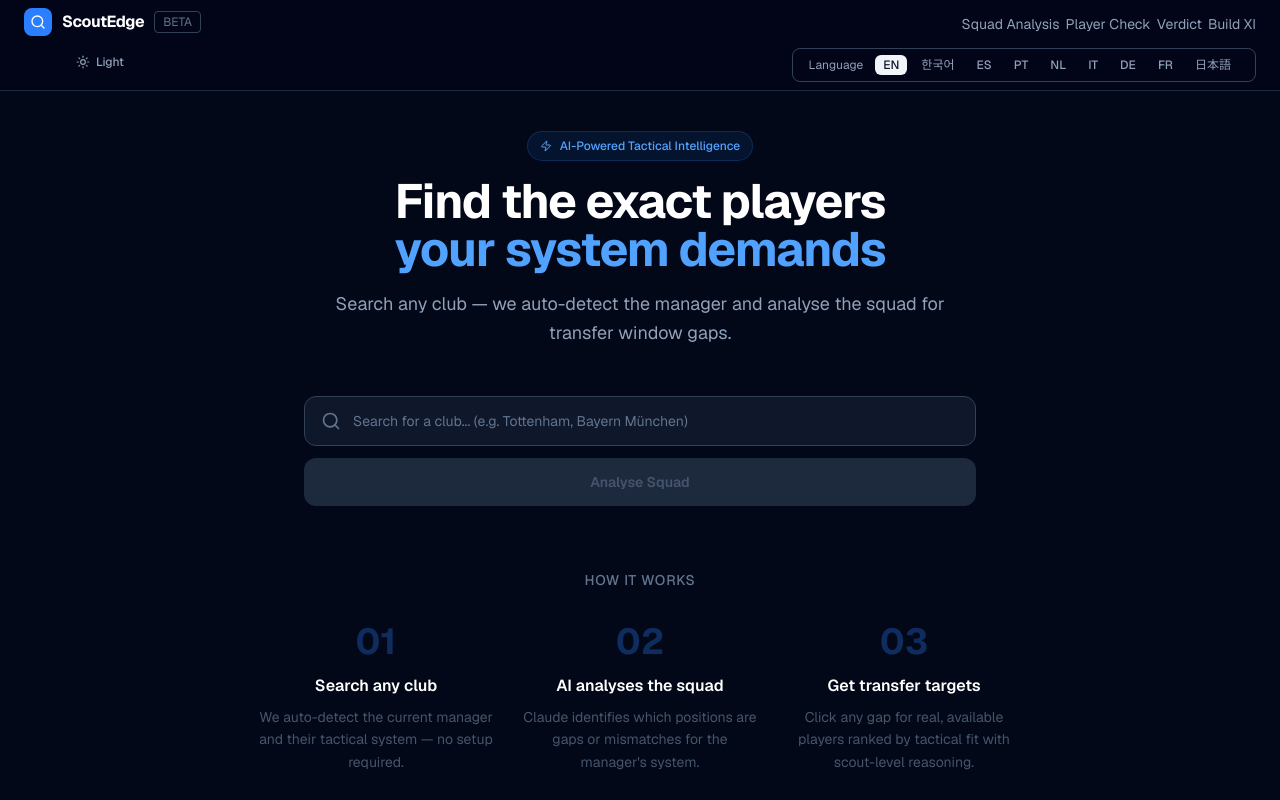
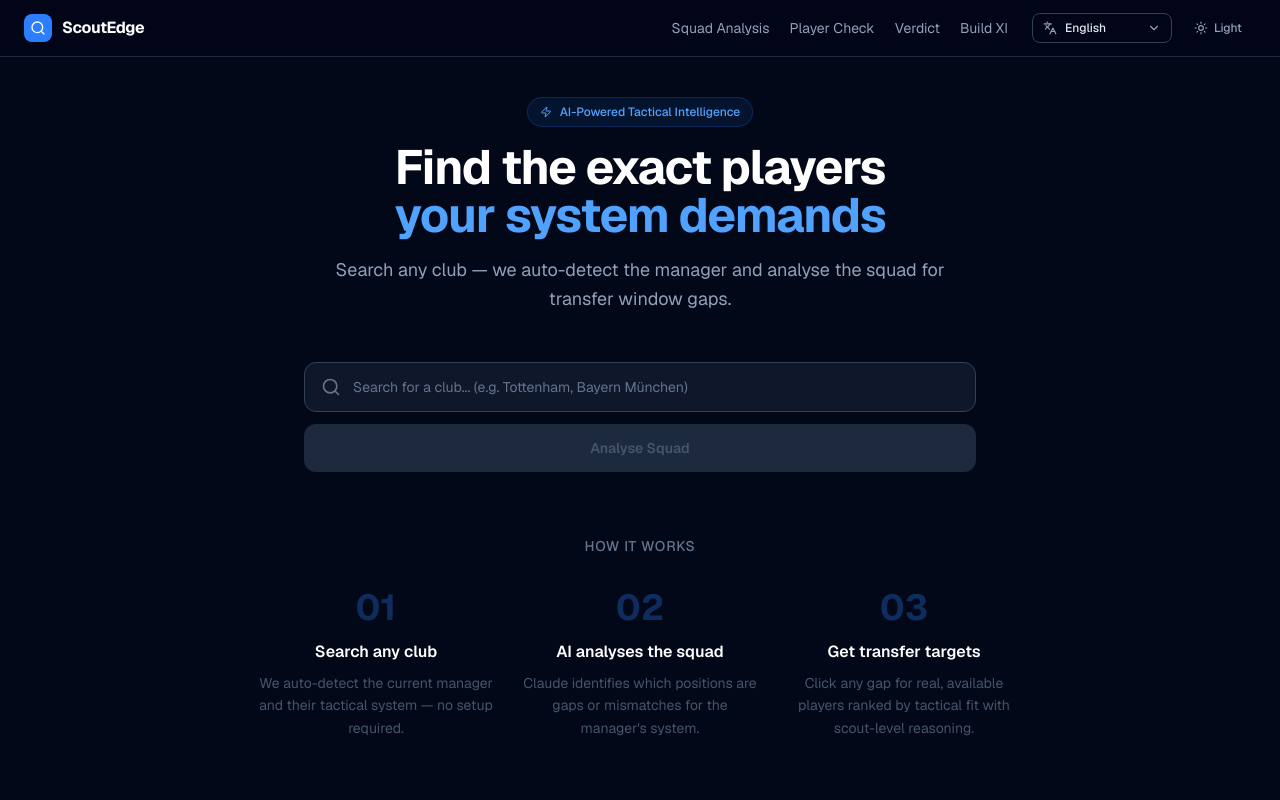
Before and after one commit to suheum-heo/scout-edge, a Next.js app: page / in a window 1280 px wide. Shown: the top 800 px of the page. Built offline with nearby package versions, Linux system fonts and the light colour scheme.

Commit message:
Simplify header controls layout

```diff
--- a/src/components/AppShell.tsx
+++ b/src/components/AppShell.tsx
@@ -8,28 +8,22 @@ import { ThemeToggle } from '@/components/ThemeToggle'
 export default function AppShell({ children }: { children: React.ReactNode }) {
   const { t } = useLanguage()
   const navLinkClassName =
-    'whitespace-nowrap text-slate-600 dark:text-slate-400 hover:text-slate-900 dark:hover:text-white text-sm px-3 py-1.5 rounded-lg hover:bg-[#EEF2F7] dark:hover:bg-slate-800 transition-colors md:px-0'
+    'whitespace-nowrap text-slate-600 dark:text-slate-400 hover:text-slate-900 dark:hover:text-white text-sm px-3 py-1.5 rounded-lg hover:bg-[#EEF2F7] dark:hover:bg-slate-800 transition-colors lg:px-0'
 
   return (
     <>
       <nav className="border-b border-slate-200 dark:border-slate-800 bg-slate-100/80 dark:bg-slate-950/80 backdrop-blur-sm sticky top-0 z-50">
-        <div className="max-w-[1400px] mx-auto px-4 sm:px-6 min-h-14 py-2">
-          <div className="flex flex-col gap-4 md:grid md:grid-cols-[auto_1fr] md:grid-rows-[auto_auto] md:items-start md:gap-x-8 md:gap-y-2">
-            <Link href="/" className="flex shrink-0 items-center gap-2.5 hover:opacity-80 transition-opacity md:col-start-1 md:row-start-1">
+        <div className="max-w-[1400px] mx-auto px-4 sm:px-6 min-h-14 py-3">
+          <div className="flex flex-col gap-3 lg:grid lg:grid-cols-[auto_1fr_auto] lg:items-center lg:gap-x-6">
+            <Link href="/" className="flex shrink-0 items-center gap-2.5 hover:opacity-80 transition-opacity">
               <div className="w-7 h-7 bg-blue-500 rounded-lg flex items-center justify-center">
                 <Search className="w-4 h-4 text-white" />
               </div>
               <span className="font-bold text-slate-900 dark:text-white tracking-tight">ScoutEdge</span>
-              <span className="hidden sm:inline-flex shrink-0 items-center whitespace-nowrap text-slate-400 dark:text-slate-500 text-xs border border-slate-300 dark:border-slate-700 px-2 py-0.5 rounded">
-                {t('nav.beta')}
-              </span>
             </Link>
 
-            <div className="md:col-start-1 md:row-start-2 md:ml-[38px]">
-              <ThemeToggle />
-            </div>
-
-            <div className="flex w-full items-center justify-center gap-1.5 flex-wrap md:col-start-2 md:row-start-1 md:ml-auto md:w-max md:flex-nowrap md:justify-between md:justify-self-end">
+            <div className="flex flex-col items-end gap-2 lg:contents">
+              <div className="flex flex-wrap items-center justify-end gap-x-4 gap-y-1 sm:gap-x-5 lg:justify-self-end">
                 <Link href="/" className={navLinkClassName}>
                   {t('nav.squadAnalysis')}
                 </Link>
@@ -44,8 +38,10 @@ export default function AppShell({ children }: { children: React.ReactNode }) {
                 </Link>
               </div>
 
-            <div className="flex justify-center md:col-start-2 md:row-start-2 md:ml-auto md:w-max md:justify-start md:justify-self-end">
+              <div className="flex items-center justify-end gap-2 lg:justify-self-end">
                 <LanguageSelector />
+                <ThemeToggle />
+              </div>
             </div>
           </div>
         </div>
--- a/src/components/LanguageProvider.tsx
+++ b/src/components/LanguageProvider.tsx
@@ -1,6 +1,7 @@
 'use client'
 
 import { createContext, useContext, useEffect, useMemo, useState } from 'react'
+import { ChevronDown, Languages } from 'lucide-react'
 import {
   DEFAULT_LANGUAGE,
   LANGUAGE_STORAGE_KEY,
@@ -143,35 +144,21 @@ export function LanguageSelector() {
   const { language, setLanguage, t } = useLanguage()
 
   return (
-    <div className="inline-flex shrink-0 items-center gap-3 rounded-lg border border-slate-300 dark:border-slate-700 px-4 py-1.5 text-xs text-slate-500 dark:text-slate-400">
-      <span className="hidden whitespace-nowrap sm:inline">{t('nav.language')}</span>
-      <div className="flex items-center gap-1 sm:gap-1.5">
-        {SUPPORTED_LANGUAGES.map((option) => {
-          const isActive = language === option.code
-          const shortLabel = option.code === 'ko'
-            ? '한국어'
-            : option.code === 'ja'
-            ? '日本語'
-            : option.code.toUpperCase()
-
-          return (
-            <button
-              key={option.code}
-              type="button"
-              onClick={() => setLanguage(option.code)}
-              className={`rounded-md px-1.5 py-0.5 text-xs font-medium transition-colors sm:px-2 ${
-                isActive
-                  ? 'bg-slate-900 text-white dark:bg-slate-100 dark:text-slate-900'
-                  : 'text-slate-500 hover:bg-slate-200/70 hover:text-slate-800 dark:text-slate-400 dark:hover:bg-slate-800 dark:hover:text-slate-100'
-              }`}
-              aria-pressed={isActive}
-              aria-label={option.label}
-            >
-              <span className="whitespace-nowrap">{shortLabel}</span>
-            </button>
-          )
-        })}
-      </div>
-    </div>
+    <label className="relative inline-flex min-w-[140px] shrink-0 items-center gap-2 rounded-lg border border-slate-300 dark:border-slate-700 px-2.5 py-1.5 text-xs text-slate-500 dark:text-slate-400">
+      <Languages className="h-3.5 w-3.5 shrink-0" />
+      <select
+        value={language}
+        onChange={(event) => setLanguage(normalizeLanguage(event.target.value))}
+        aria-label={t('nav.language')}
+        className="w-full appearance-none bg-transparent pr-5 text-xs font-medium text-slate-700 outline-none dark:text-slate-200"
+      >
+        {SUPPORTED_LANGUAGES.map((option) => (
+          <option key={option.code} value={option.code}>
+            {option.label}
+          </option>
+        ))}
+      </select>
+      <ChevronDown className="pointer-events-none absolute right-2.5 top-1/2 h-3.5 w-3.5 -translate-y-1/2 text-slate-400" />
+    </label>
   )
 }
```
Lines whose indentation alone changed are shown as unchanged.
